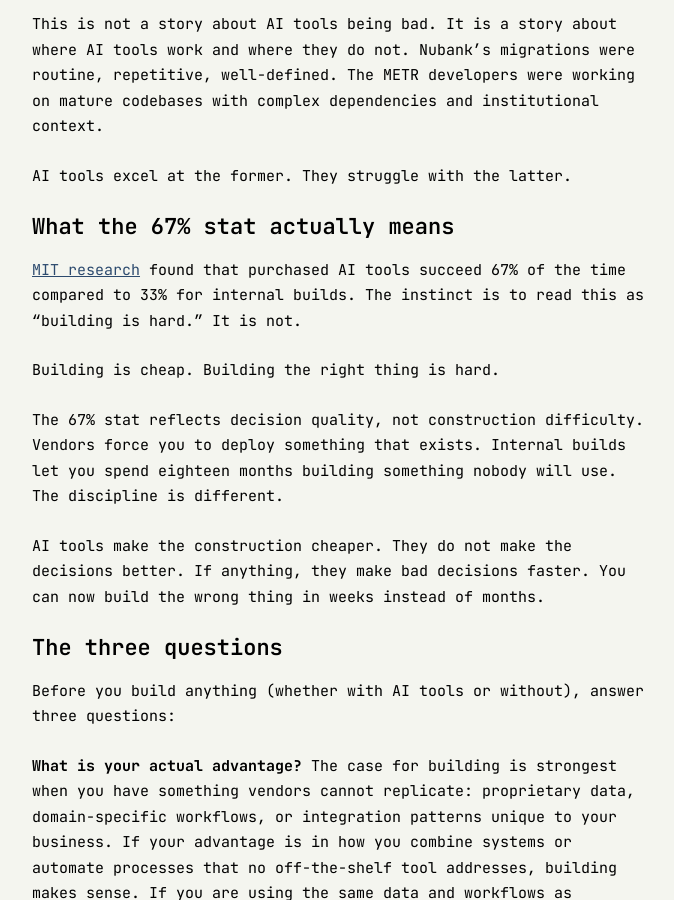
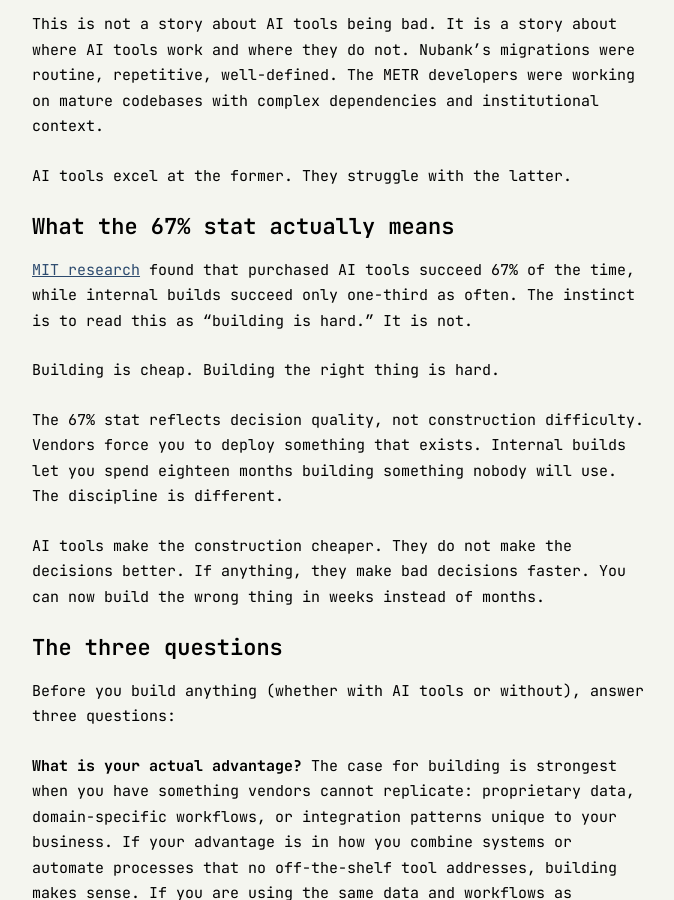
Before and after one commit to ashita-ai/ashita-ai.github.io, a Jekyll site: the page built from _posts/2026-01-30-the-build-is-not-the-hard-part.md, in a window 1280 px wide and 900 px high, scrolled down 823 px. Shown: the whole window, without its empty margins (302-976 px from the left). Built offline with Jekyll 4.4.1, drawn with Linux system fonts in a browser that asks for light colours.

```diff
--- a/_posts/2026-01-30-the-build-is-not-the-hard-part.md
+++ b/_posts/2026-01-30-the-build-is-not-the-hard-part.md
@@ -24,7 +24,7 @@
 
 ## What the 67% stat actually means
 
-[MIT research](https://fortune.com/2025/08/18/mit-report-95-percent-generative-ai-pilots-at-companies-failing-cfo/) found that purchased AI tools succeed 67% of the time compared to 33% for internal builds. The instinct is to read this as "building is hard." It is not.
+[MIT research](https://fortune.com/2025/08/18/mit-report-95-percent-generative-ai-pilots-at-companies-failing-cfo/) found that purchased AI tools succeed 67% of the time, while internal builds succeed only one-third as often. The instinct is to read this as "building is hard." It is not.
 
 Building is cheap. Building the right thing is hard.
 
```
